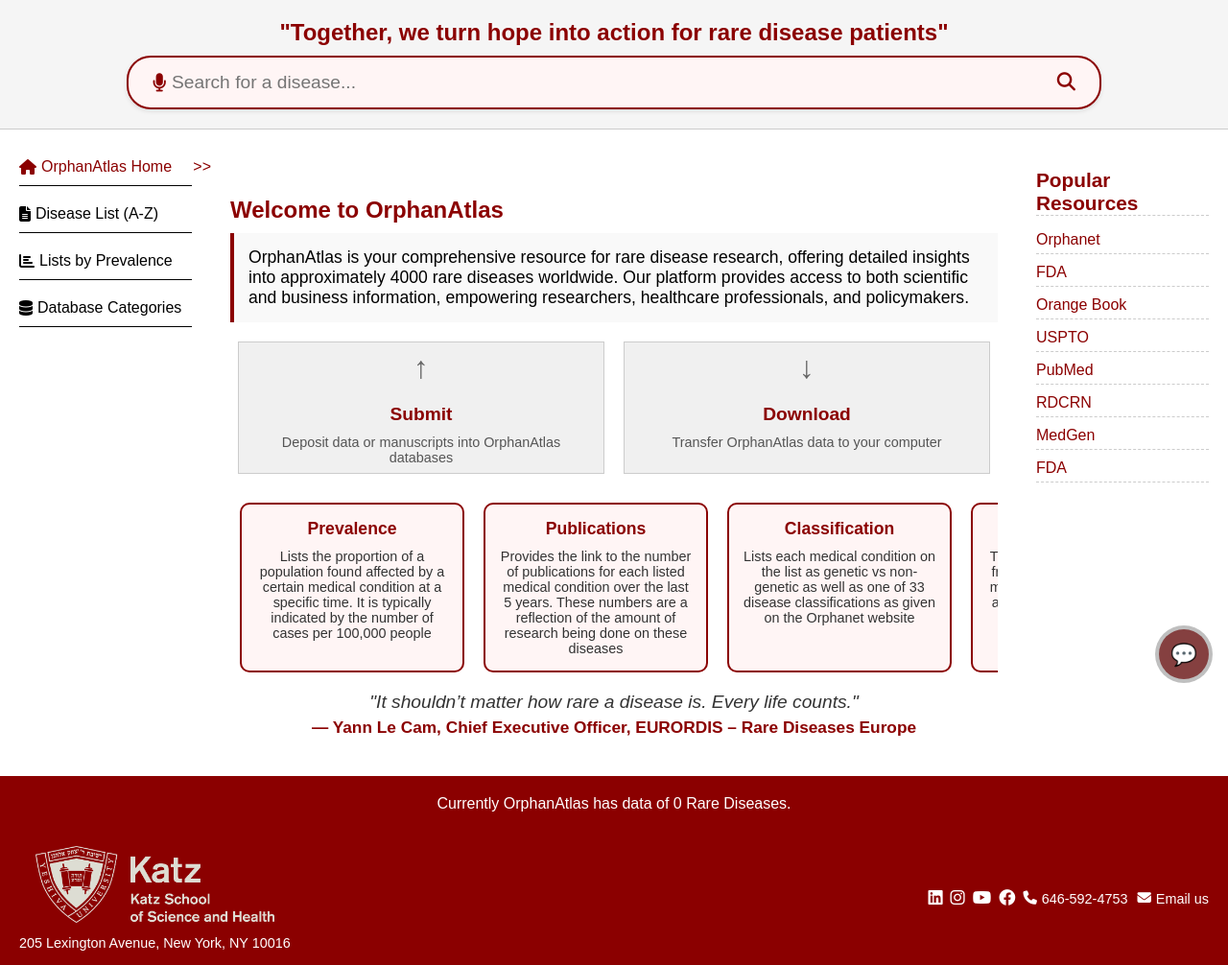
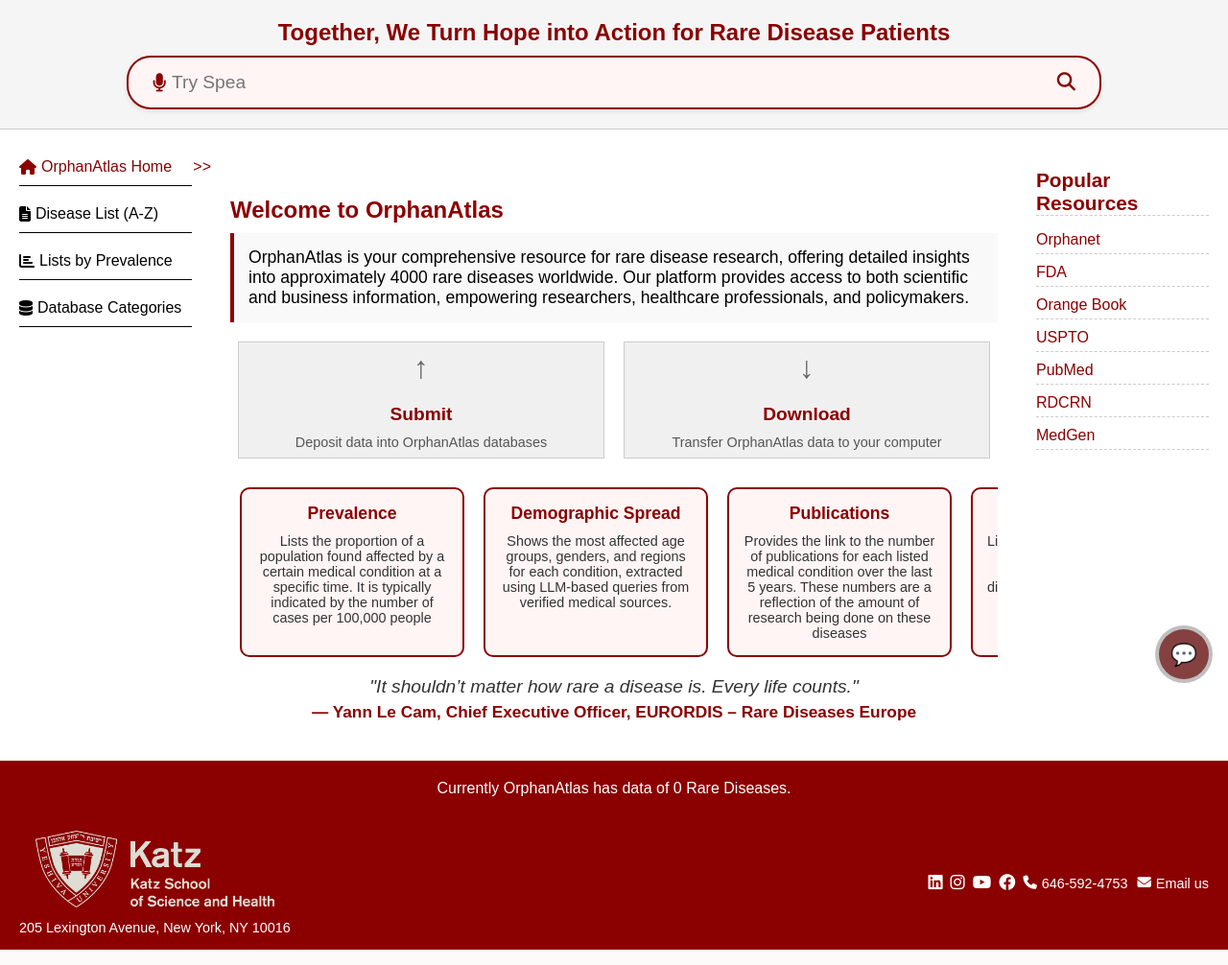
Before and after one commit to prashantsonibps/OrphanAtlas, a Flask app: page / in a window 1280 px wide. Shown: the part 72-1078 px from the top of the page at 96% size. Run offline with Flask 3, Linux system fonts and the light colour scheme; data that the repository does not hold is empty.

Commit message:
Update index.html

```diff
--- a/templates/index.html
+++ b/templates/index.html
@@ -1146,7 +1146,7 @@
                 setTimeout(() => chatBtn.classList.remove("shake-bubble"), 3000);
             }, 2000);
 
-            const placeholderText = "Search for a disease...";
+            const placeholderText = "Try Speaking or Search for a disease...";
             const input = document.getElementById("search-input");
             let i = 0;
 
@@ -1236,7 +1236,7 @@
 
             // Show typing indicator
             typingIndicator.style.display = 'block';
-            typingIndicator.innerHTML = '<div class="typing-dots"><span></span><span></span><span></span></div> OrphanAtlas is typing...';
+            typingIndicator.innerHTML = '<div class="typing-dots"><span></span><span></span><span></span></div> typing...';
             chatWindow.scrollTop = chatWindow.scrollHeight;
 
             fetch("/ask_bot", {
@@ -1374,7 +1374,7 @@
                     <h3>Prevalence</h3>
                     <dl class="prevalence-info">
                         <dd>lists the proportion of a population found affected by a certain medical condition at a specific time. It is typically indicated by the number of cases per 100,000 people.</dd>
-                        <dt>An asterisk * indicates European data</dt>
+                        <dt>'*' indicates European data</dt>
                         <dd></dd>
                         <dt>BP indicates birth prevalence</dt>
                         <dd></dd>
@@ -1583,7 +1583,7 @@
 
     <div class="secondary-navbar">
         <div class="quote-section">
-            <div class="quote">"Together, we turn hope into action for rare disease patients"</div>
+            <div class="quote">Together, We Turn Hope into Action for Rare Disease Patients</div>
         </div>
         <div class="search-bar-container">
             <div class="search-container">
@@ -1627,7 +1627,7 @@
                         <div class="welcome-action">
                             <div class="icon">↑</div>
                             <h3>Submit</h3>
-                            <p>Deposit data or manuscripts into OrphanAtlas databases</p>
+                            <p>Deposit data into OrphanAtlas databases</p>
                         </div>
                         <div class="welcome-action">
                             <div class="icon">↓</div>
@@ -1642,12 +1642,20 @@
                                 <dd>Lists the proportion of a population found affected by a certain medical condition at a specific time. It is typically indicated by the number of cases per 100,000 people</dd>
                             </div>
                             <div class="info-block">
+                                <dt>Demographic Spread</dt>
+                                <dd>Shows the most affected age groups, genders, and regions for each condition, extracted using LLM-based queries from verified medical sources.</dd>
+                            </div>
+                            <div class="info-block">
                                 <dt>Publications</dt>
                                 <dd>Provides the link to the number of publications for each listed medical condition over the last 5 years. These numbers are a reflection of the amount of research being done on these diseases</dd>
                             </div>
                             <div class="info-block">
                                 <dt>Classification</dt>
                                 <dd>Lists each medical condition on the list as genetic vs non-genetic as well as one of 33 disease classifications as given on the Orphanet website</dd>
+                            </div>
+                            <div class="info-block">
+                                <dt>Symptoms</dt>
+                                <dd>Describes the common and distinguishing signs, symptoms, and clinical presentations associated with each listed medical condition, helping in early identification and diagnosis.</dd>
                             </div>
                             <div class="info-block">
                                 <dt>Inheritance</dt>
@@ -1666,8 +1674,8 @@
                                 <dd>Gives the type of genetic variation and details of the genes affected, where available</dd>
                             </div>
                             <div class="info-block">
-                                <dt>AI Generated Data</dt>
-                                <dd>Real-time data for each medical condition generated by using artificial intelligence in response to the query"......"</dd>
+                                <dt>AI Insights</dt>
+                                <dd>Uses AI and Large Language Models (LLMs) to enrich data by extracting updated insights from verified medical sources, providing users with contextual and real-time information.</dd>
                             </div>
                         </div>
                     </div>
@@ -1681,60 +1689,56 @@
                     <div class="database-block" onclick="flipBlock(this)">
                         <div class="database-block-inner">
                             <div class="database-block-front">Prevalence</div>
-                            <div class="database-block-back">lists the proportion of a population found affected by a certain medical condition at a specific time. It is typically indicated by the number of cases per 100,000 people</div>
+                            <div class="database-block-back">Lists the proportion of a population found affected by a certain medical condition at a specific time. It is typically indicated by the number of cases per 100,000 people</div>
                         </div>
                     </div>
                     <div class="database-block" onclick="flipBlock(this)">
                         <div class="database-block-inner">
                             <div class="database-block-front">Publications</div>
-                            <div class="database-block-back">provides the link to the number of publications for each listed medical condition over the last 5 years. These numbers are a reflection of the amount of research being done on these diseases</div>
+                            <div class="database-block-back">Provides the link to the number of publications for each listed medical condition over the last 5 years. These numbers are a reflection of the amount of research being done on these diseases</div>
                         </div>
                     </div>
                     <div class="database-block" onclick="flipBlock(this)">
                         <div class="database-block-inner">
                             <div class="database-block-front">Classification</div>
-                            <div class="database-block-back">lists each medical condition on the list as genetic vs non-genetic as well as one of 33 disease classifications as given on the Orphanet website</div>
+                            <div class="database-block-back">Lists each medical condition on the list as genetic vs non-genetic as well as one of 33 disease classifications as given on the Orphanet website</div>
                         </div>
                     </div>
                     <div class="database-block" onclick="flipBlock(this)">
                         <div class="database-block-inner">
                             <div class="database-block-front">Inheritance</div>
-                            <div class="database-block-back">transfer of genetic information from parents to offsprings that may lead to the child inheriting a genetic disease or condition</div>
+                            <div class="database-block-back">Transfer of genetic information from parents to offsprings that may lead to the child inheriting a genetic disease or condition</div>
                         </div>
                     </div>
                     <div class="database-block" onclick="flipBlock(this)">
                         <div class="database-block-inner">
                             <div class="database-block-front">Approved Treatments</div>
-                            <div class="database-block-back">names of approved treatments, as taken from the FDA list of approved orphan drugs, where available, for the listed medical conditions</div>
+                            <div class="database-block-back">Names of approved treatments, as taken from the FDA list of approved orphan drugs, where available, for the listed medical conditions</div>
                         </div>
                     </div>
                     <div class="database-block" onclick="flipBlock(this)">
                         <div class="database-block-inner">
                             <div class="database-block-front">Pipeline Drugs</div>
-                            <div class="database-block-back">drugs under development, where available, for the listed medical conditions</div>
+                            <div class="database-block-back">Drugs under development, where available, for the listed medical conditions</div>
                         </div>
                     </div>
                     <div class="database-block" onclick="flipBlock(this)">
                         <div class="database-block-inner">
                             <div class="database-block-front">Genetic Variation</div>
-                            <div class="database-block-back">gives the type of genetic variation and details of the genes affected, where available</div>
+                            <div class="database-block-back">Gives the type of genetic variation and details of the genes affected, where available</div>
                         </div>
                     </div>
                     <div class="database-block" onclick="flipBlock(this)">
                         <div class="database-block-inner">
-                            <div class="database-block-front">AI Generated Data</div>
-                            <div class="database-block-back">real-time data for each medical condition generated by using artificial intelligence in response to the query"......"</div>
+                            <div class="database-block-front">AI Insights</div>
+                            <div class="database-block-back">Uses AI and Large Language Models (LLMs) to enrich data by extracting updated insights from verified medical sources, providing users with contextual and real-time information.</div>
                         </div>
                     </div>
                     <div class="database-block" onclick="flipBlock(this)">
                         <div class="database-block-inner">
                             <div class="database-block-front">Demographic Spread</div>
                             <div class="database-block-back">
-                                We predict demographic spread using the DeepSeek AI model.<br>
-                                It analyzes prevalence data for the queried disease.<br>
-                                The model identifies countries with high prevalence rates.<br>
-                                Data is fetched via API calls to our backend.<br>
-                                Results are visualized on an interactive map.
+                                Shows the most affected age groups, genders, and regions for each condition, extracted using LLM-based queries from verified medical sources.
                             </div>
                         </div>
                     </div>
@@ -1752,7 +1756,6 @@
                 <li><a href="https://pubmed.ncbi.nlm.nih.gov">PubMed</a></li>
                 <li><a href="https://ncats.nih.gov/research/research-activities/rdcrn">RDCRN</a></li>
                 <li><a href="https://www.ncbi.nlm.nih.gov/medgen">MedGen</a></li>
-                <li><a href="https://www.fda.gov/">FDA</a></li>
             </ul>
         </div>
     </div>
```
